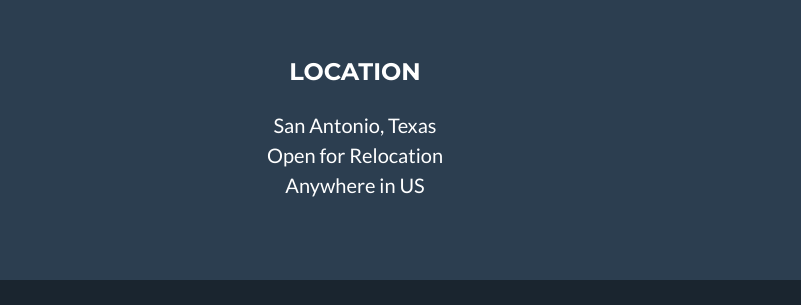
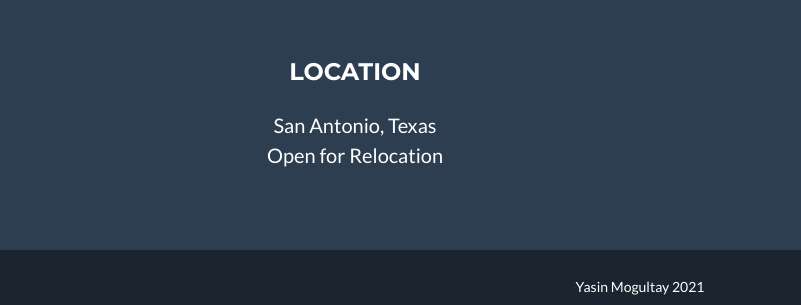
Before and after one commit to YasinMogultay/YasinMogultay.github.io, a plain HTML site: page index.html in a window 1280 px wide. Shown: the part 3924-4229 px from the top of the page, 0-801 px from the left. Drawn offline with nearby package versions, Linux system fonts and the light colour scheme.

Commit message:
Changed Footer text

```diff
--- a/index.html
+++ b/index.html
@@ -226,7 +226,6 @@
                     <br/>
                     Open for Relocation
                     <br>
-                    Anywhere in US
                 </p>
             </div>
             <!-- Footer Social Icons-->
```
